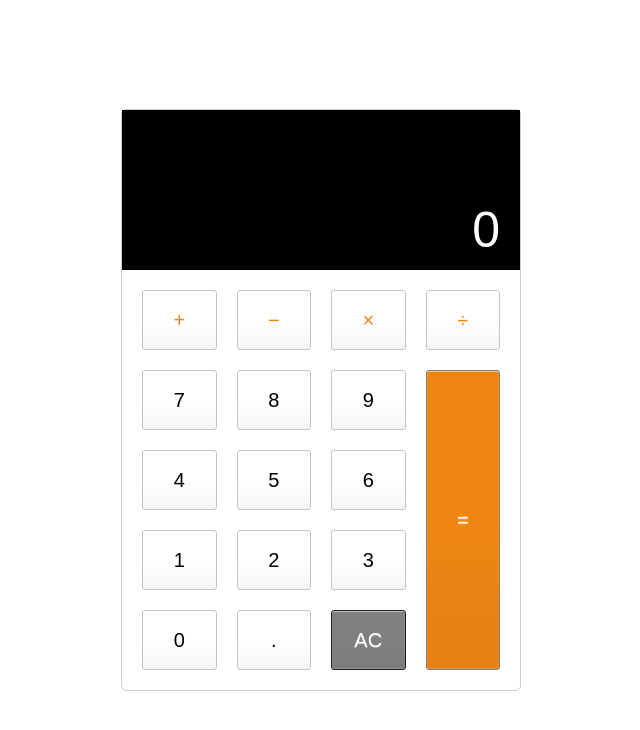
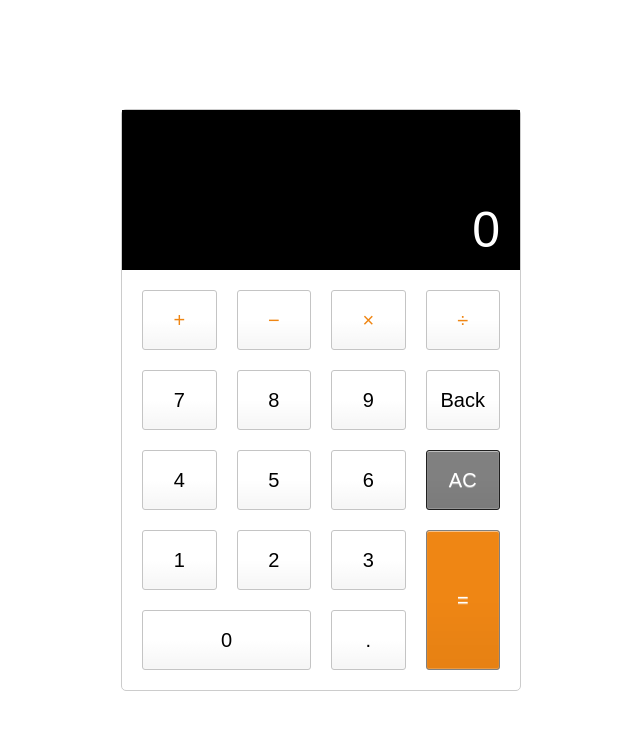
Before and after one commit to rafalBujok/calc, an Angular app: page / in a window 1280 px wide. Shown: the top 730 px of the page, without its empty margins (319-959 px from the left). Built offline with nearby package versions, Linux system fonts and the light colour scheme.

Commit message:
add back button implementation

```diff
--- a/src/app/calculator/calculator.component.html
+++ b/src/app/calculator/calculator.component.html
@@ -1,23 +1,97 @@
 <div class="calculator">
-    <input type="text" class="calculator-screen" [value]="actions|display" disabled />
-    <input type="text" class="calculator-screen" [value]="currentNumber" disabled />
-    <div class="calculator-keys">
-        <button type="button" class="operator" value="+" (click)="getOperation('+')">&#x2b;</button>
-        <button type="button" class="operator" value="-" (click)="getOperation('-')">&minus;</button>
-        <button type="button" class="operator" value="*" (click)="getOperation('*')">&times;</button>
-        <button type="button" class="operator" value="/" (click)="getOperation('/')">&divide;</button>
-        <button type="button" value="7" (click)="getNumber('7')">7</button>
-        <button type="button" value="8" (click)="getNumber('8')">8</button>
-        <button type="button" value="9" (click)="getNumber('9')">9</button>
-        <button type="button" value="4" (click)="getNumber('4')">4</button>
-        <button type="button" value="5" (click)="getNumber('5')">5</button>
-        <button type="button" value="6" (click)="getNumber('6')">6</button>
-        <button type="button" value="1" (click)="getNumber('1')">1</button>
-        <button type="button" value="2" (click)="getNumber('2')">2</button>
-        <button type="button" value="3" (click)="getNumber('3')">3</button>
-        <button type="button" value="0" (click)="getNumber('0')">0</button>
-        <button type="button" class="decimal" value="." (click)="getDecimal()">.</button>
-        <button type="button" class="all-clear" value="all-clear" (click)="clear()">AC</button>
-        <button type="button" class="equal-sign" value="=" (click)="getResult()">=</button>
-    </div>
+  <input
+    type="text"
+    class="calculator-screen"
+    [value]="actions | display"
+    disabled
+  />
+  <input
+    type="text"
+    class="calculator-screen"
+    [value]="currentNumber"
+    disabled
+  />
+  <div class="calculator-keys">
+    <button
+      type="button"
+      class="operator buttonPlus"
+      value="+"
+      (click)="getOperation('+')"
+    >
+      &#x2b;
+    </button>
+    <button
+      type="button"
+      class="operator buttonMinus"
+      value="-"
+      (click)="getOperation('-')"
+    >
+      &minus;
+    </button>
+    <button
+      type="button"
+      class="operator buttonTimes"
+      value="*"
+      (click)="getOperation('*')"
+    >
+      &times;
+    </button>
+    <button
+      type="button"
+      class="operator buttonDivide"
+      value="/"
+      (click)="getOperation('/')"
+    >
+      &divide;
+    </button>
+    <button type="button" class="button7" value="7" (click)="getNumber('7')">
+      7
+    </button>
+    <button type="button" class="button8" value="8" (click)="getNumber('8')">
+      8
+    </button>
+    <button type="button" class="button9" value="9" (click)="getNumber('9')">
+      9
+    </button>
+    <button type="button" class="button4" value="4" (click)="getNumber('4')">
+      4
+    </button>
+    <button type="button" class="button5" value="5" (click)="getNumber('5')">
+      5
+    </button>
+    <button type="button" class="button6" value="6" (click)="getNumber('6')">
+      6
+    </button>
+    <button type="button" class="button1" value="1" (click)="getNumber('1')">
+      1
+    </button>
+    <button type="button" class="button2" value="2" (click)="getNumber('2')">
+      2
+    </button>
+    <button type="button" class="button3" value="3" (click)="getNumber('3')">
+      3
+    </button>
+    <button type="button" class="button0" value="0" (click)="getNumber('0')">
+      0
+    </button>
+    <button
+      type="button"
+      class="buttonDecimal"
+      class="decimal"
+      value="."
+      (click)="getDecimal()"
+    >
+      .
+    </button>
+    <button type="button" class="all-clear" value="all-clear" (click)="clear()">
+      AC
+    </button>
+    <button type="button" class="backButton" value="Back" (click)="back()">
+      Back
+    </button>
+
+    <button type="button" class="equal-sign" value="=" (click)="getResult()">
+      =
+    </button>
+  </div>
 </div>
--- a/src/app/calculator/calculator.component.scss
+++ b/src/app/calculator/calculator.component.scss
@@ -28,23 +28,32 @@ button {
   background-color: transparent;
   font-size: 2rem;
   color: #000;
-    background-image: linear-gradient(to bottom, transparent, transparent 50%, rgba(0, 0, 0, .04));
-    box-shadow: inset 0 0 0 1px rgba(255, 255, 255, .05), inset 0 1px 0 0 rgba(255, 255, 255, .45), inset 0 -1px 0 0 rgba(255, 255, 255, .15), 0 1px 0 0 rgba(255, 255, 255, .15);
-    text-shadow: 0 1px rgba(255, 255, 255, .4);
+  background-image: linear-gradient(
+    to bottom,
+    transparent,
+    transparent 50%,
+    rgba(0, 0, 0, 0.04)
+  );
+  box-shadow: inset 0 0 0 1px rgba(255, 255, 255, 0.05),
+    inset 0 1px 0 0 rgba(255, 255, 255, 0.45),
+    inset 0 -1px 0 0 rgba(255, 255, 255, 0.15),
+    0 1px 0 0 rgba(255, 255, 255, 0.15);
+  text-shadow: 0 1px rgba(255, 255, 255, 0.4);
 }
 
 button:hover {
-    background-color: #FFA500;
+  background-color: #ffa500;
 }
 
 .operator {
-    color: #EF8614;
+  color: #ef8614;
 }
 
 .all-clear {
   background-color: #808080;
-    border-color: #1F1F1F;
+  border-color: #1f1f1f;
   color: #fff;
+  grid-area: 3/4/3/4;
 }
 
 .all-clear:hover {
@@ -52,15 +61,15 @@ button:hover {
 }
 
 .equal-sign {
-    background-color: #EF8614;
+  background-color: #ef8614;
   border-color: #808080;
   color: #fff;
   height: 100%;
-    grid-area: 2 / 4 / 6 / 5;
+  grid-area: 4 / 4 / 6 / 5;
 }
 
 .equal-sign:hover {
-    background-color: #F89900;
+  background-color: #f89900;
 }
 
 .calculator-keys {
@@ -69,3 +78,42 @@ button:hover {
   grid-gap: 20px;
   padding: 20px;
 }
+.button1 {
+  grid-area: 4/1/4/1;
+}
+.button2 {
+  grid-area: 4/2/4/2;
+}
+.button3 {
+  grid-area: 4/3/4/3;
+}
+.button4 {
+  grid-area: 3/1/3/1;
+}
+.button5 {
+  grid-area: 3/2/3/2;
+}
+.button6 {
+  grid-area: 3/3/3/3;
+}
+.button7 {
+  grid-area: 2/1/2/1;
+}
+.button8 {
+  grid-area: 2/2/2/2;
+}
+.button9 {
+  grid-area: 2/3/2/3;
+}
+.button9 {
+  grid-area: 2/3/2/3;
+}
+.button0 {
+  grid-area: 5/1/5/3;
+}
+.buttonDecimal {
+  grid-area: 5/3/5/3;
+}
+.backButton {
+  grid-area: 2/4/2/4;
+}
--- a/src/app/calculator/calculator.component.ts
+++ b/src/app/calculator/calculator.component.ts
@@ -3,20 +3,17 @@ import { Component, OnInit } from '@angular/core';
 @Component({
   selector: 'app-calculator',
   templateUrl: './calculator.component.html',
-  styleUrls: ['./calculator.component.scss']
+  styleUrls: ['./calculator.component.scss'],
 })
 export class CalculatorComponent implements OnInit {
-
-  actions: string = '';
+  actions = '';
   currentNumber = '0';
   operatorFirst: string = null;
   operatorSecond: string = null;
   firstOperand: string = null;
   secondOperand: string = null;
-  numberComplated: boolean = false;
-  waitForSecondNumber: boolean = false;
-
-
+  numberComplated = false;
+  waitForSecondNumber = false;
 
   public getNumber(num: string): void {
     this.numberComplated = true;
@@ -36,7 +33,6 @@ export class CalculatorComponent implements OnInit {
   }
 
   public getOperation(op: string): void {
-
     if (!this.numberComplated && !this.firstOperand) {
       this.firstOperand = '0';
       this.actions = this.firstOperand;
@@ -56,10 +52,17 @@ export class CalculatorComponent implements OnInit {
       this.actions = this.firstOperand + this.operatorFirst;
     }
     if (this.firstOperand && this.secondOperand) {
-
       this.operatorSecond = op;
-      this.actions = this.firstOperand + this.operatorFirst + this.secondOperand + this.operatorSecond;
-      this.currentNumber = this._doOperation(this.firstOperand, this.secondOperand, this.operatorFirst).toString();
+      this.actions =
+        this.firstOperand +
+        this.operatorFirst +
+        this.secondOperand +
+        this.operatorSecond;
+      this.currentNumber = this._doOperation(
+        this.firstOperand,
+        this.secondOperand,
+        this.operatorFirst
+      ).toString();
       this.actions = this.currentNumber + op;
       this.operatorFirst = this.operatorSecond;
       this.operatorSecond = null;
@@ -68,32 +71,49 @@ export class CalculatorComponent implements OnInit {
       this.numberComplated = false;
     }
     this.waitForSecondNumber = true;
-
   }
-  getResult() {
-
+  public getResult(): void {
     if (!this.firstOperand) {
-      this.actions = this.currentNumber + '='
+      this.actions = this.currentNumber + '=';
     } else {
       this.secondOperand = this.currentNumber;
-      this.actions = this.firstOperand + this.operatorFirst + this.secondOperand + '=';
-      this.currentNumber = this._doOperation(this.firstOperand, this.secondOperand, this.operatorFirst).toString();
+      this.actions =
+        this.firstOperand + this.operatorFirst + this.secondOperand + '=';
+      this.currentNumber = this._doOperation(
+        this.firstOperand,
+        this.secondOperand,
+        this.operatorFirst
+      ).toString();
       this.numberComplated = false;
-
     }
     this.waitForSecondNumber = true;
   }
-  private _doOperation(firstOperand: string, secondOperand: string, operator: string): number {
+  public back(): void {
+    if (this.actions !== '') {
+      this.actions = '';
+    } else {
+      if (this.currentNumber.length === 1) {
+        this.currentNumber = '0';
+      } else if (this.currentNumber.length > 1) {
+        this.currentNumber = this.currentNumber.slice(0, -1);
+      }
+    }
+  }
+  private _doOperation(
+    firstOperand: string,
+    secondOperand: string,
+    operator: string
+  ): number {
     let result = 0;
     switch (operator) {
       case '+':
-        return result = (Number(firstOperand) + Number(secondOperand));
+        return (result = Number(firstOperand) + Number(secondOperand));
       case '-':
-        return result = (Number(firstOperand) - Number(secondOperand));
+        return (result = Number(firstOperand) - Number(secondOperand));
       case '*':
-        return result = (Number(firstOperand) * Number(secondOperand));
+        return (result = Number(firstOperand) * Number(secondOperand));
       case '/':
-        return result = (Number(firstOperand) / Number(secondOperand));
+        return (result = Number(firstOperand) / Number(secondOperand));
     }
   }
 
@@ -107,9 +127,7 @@ export class CalculatorComponent implements OnInit {
     this.numberComplated = false;
     this.waitForSecondNumber = false;
   }
-  constructor() { }
+  constructor() {}
 
-  ngOnInit(): void {
-  }
-
+  ngOnInit(): void {}
 }
```
Lines whose indentation alone changed are shown as unchanged.
